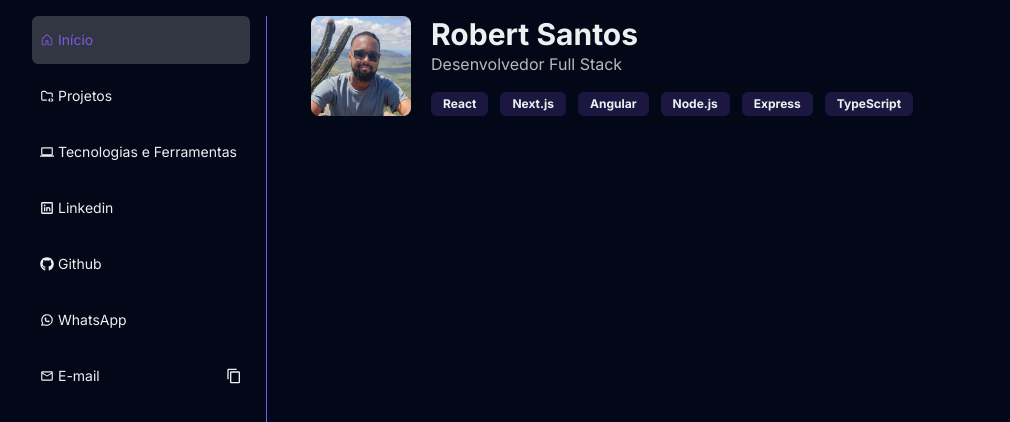
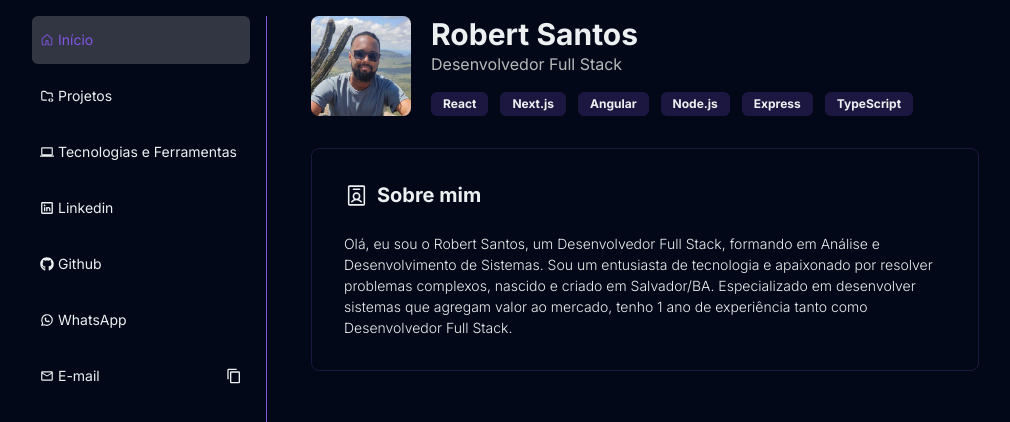
Before and after one commit to RO-HSA/portfolio, a Next.js app: page / in a window 1280 px wide. Shown: the top 422 px of the page, without its empty margins (117-1127 px from the left). Built offline with nearby package versions, Linux system fonts and the light colour scheme.

Commit message:
feat: add about-me component

```diff
--- a/src/app/page.tsx
+++ b/src/app/page.tsx
@@ -1,9 +1,12 @@
+import AboutMe from '@/components/about-me';
 import Header from '@/components/header';
 
 export default function Home() {
   return (
-    <div>
+    <div className="grid grid-cols-1 gap-8 max-w-[668px]">
       <Header />
+
+      <AboutMe />
     </div>
   );
 }
--- /dev/null
+++ b/src/components/about-me.tsx
@@ -0,0 +1,18 @@
+import { PiIdentificationBadge } from 'react-icons/pi';
+import Section from './ui/section';
+
+const AboutMe = () => {
+  return (
+    <Section icon={PiIdentificationBadge} title="Sobre mim">
+      <p className="text-[14px] font-light">
+        Olá, eu sou o Robert Santos, um Desenvolvedor Full Stack, formando em
+        Análise e Desenvolvimento de Sistemas. Sou um entusiasta de tecnologia e
+        apaixonado por resolver problemas complexos, nascido e criado em
+        Salvador/BA. Especializado em desenvolver sistemas que agregam valor ao
+        mercado, tenho 1 ano de experiência tanto como Desenvolvedor Full Stack.
+      </p>
+    </Section>
+  );
+};
+
+export default AboutMe;
```
